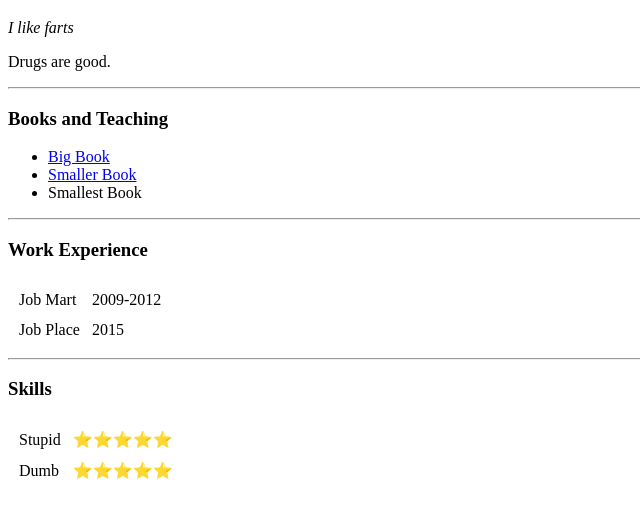
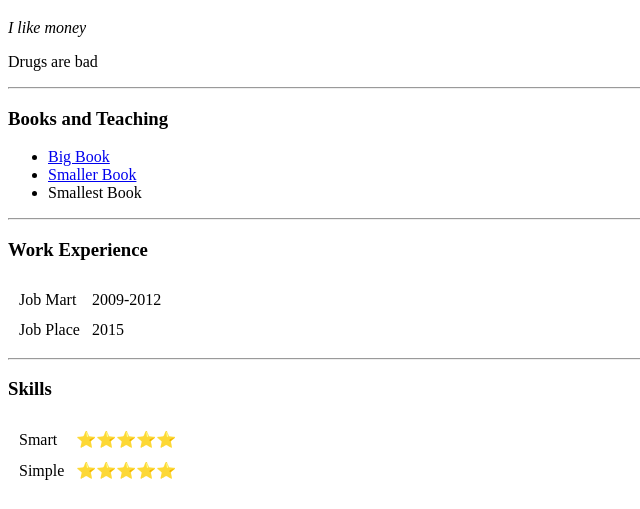
Before and after one commit to j606/CV, a plain HTML site: page index.html in a window 1280 px wide. Shown: the part 504-1013 px from the top of the page, 0-640 px from the left. Drawn offline with Linux system fonts and the light colour scheme.

Commit message:
Update index.html

```diff
--- a/index.html
+++ b/index.html
@@ -17,8 +17,8 @@
       </tr>
     </table>
   </h1>
-  <p><em>I like farts</em></p>
-  <p>Drugs are good.</p>
+  <p><em>I like money</em></p>
+  <p>Drugs are bad</p>
   <hr>
   <h3>Books and Teaching</h3>
   <ul>
@@ -42,11 +42,11 @@
   <h3>Skills</h3>
   <table cellspacing="10">
     <tr>
-      <td>Stupid</td>
+      <td>Smart</td>
       <td>⭐⭐⭐⭐⭐</td>
     </tr>
     <tr>
-      <td>Dumb</td>
+      <td>Simple</td>
       <td>⭐⭐⭐⭐⭐</td>
     </tr>
   </table>
```
